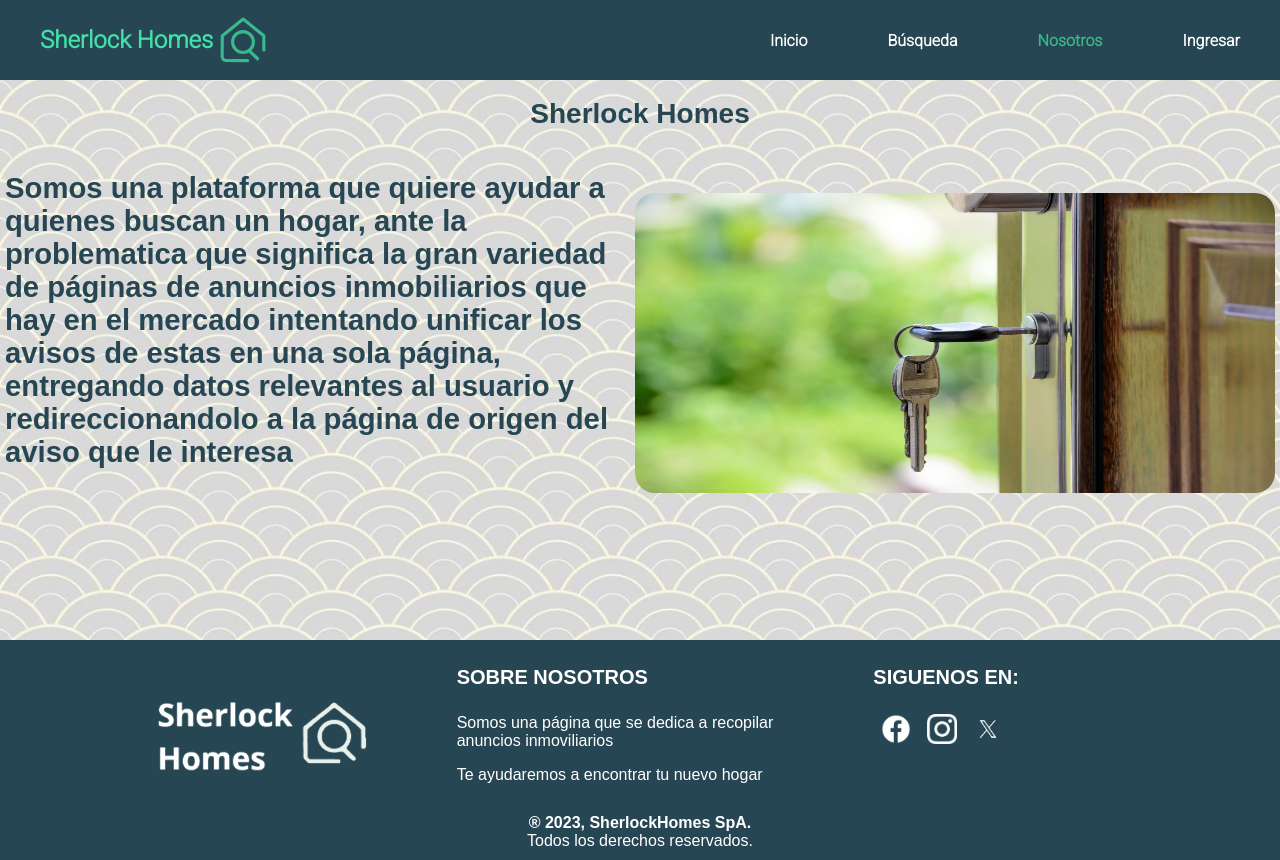
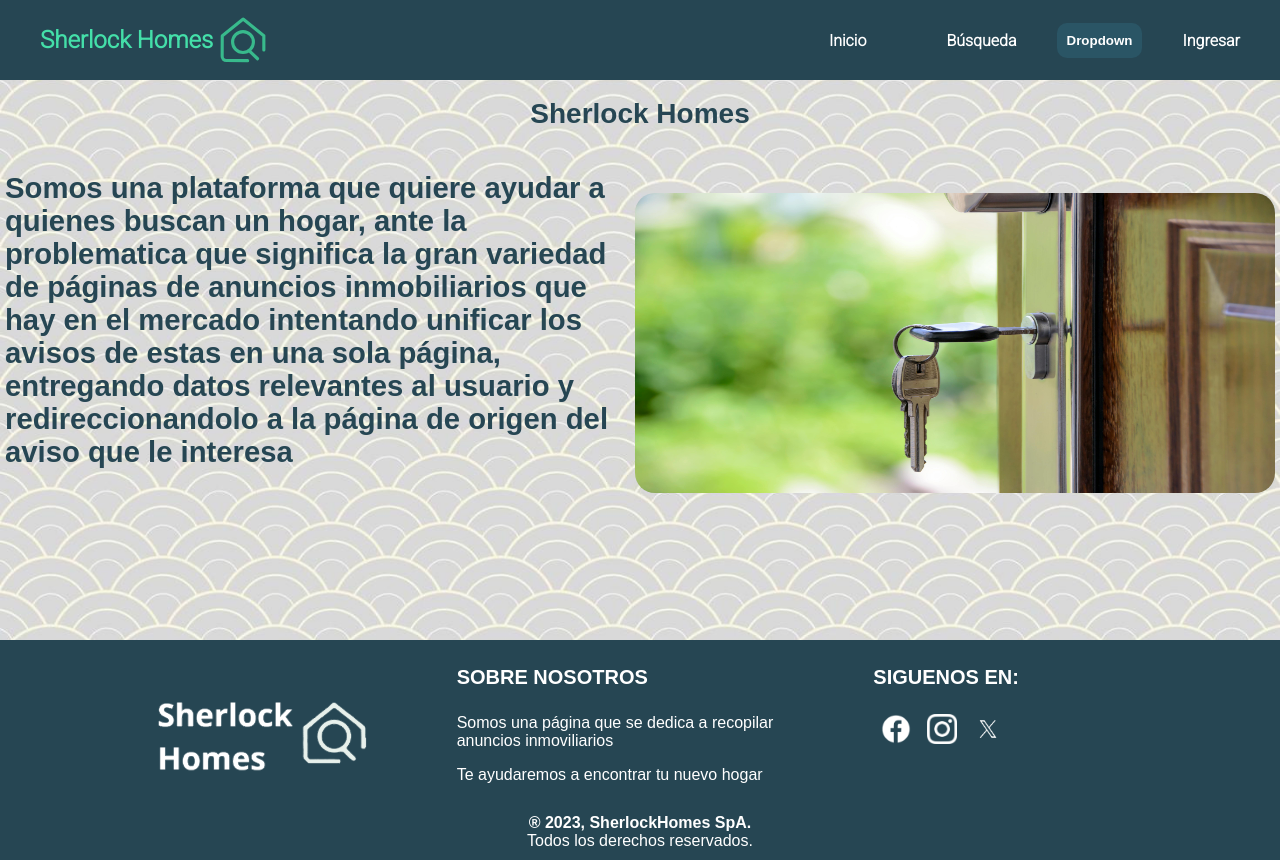
Before and after one commit to ElBugs99/Sherlock-Homes, a React (Create React App) app in the folder client/: page /Info in a window 1280 px wide. Built offline with nearby package versions, Linux system fonts and the light colour scheme; no server answers.

Commit message:
added dropdown

```diff
--- a/client/src/Components/UI/NavBar/NavBar.js
+++ b/client/src/Components/UI/NavBar/NavBar.js
@@ -4,7 +4,13 @@ import svgImage from '../../../assets/images/greenicon.svg';
 import { NavLink } from 'react-router-dom';
 import SearchBar from '../SearchBar/SearchBar';
 
-export default function NavBar({searchHidden}) {
+export default function NavBar({ searchHidden }) {
+
+  const [open, setOpen] = React.useState(false);
+
+  const handleOpen = () => {
+    setOpen(!open);
+  };
 
   return (
     <nav className='navBar'>
@@ -13,14 +19,32 @@ export default function NavBar({searchHidden}) {
           <div className='nav-logo'>Sherlock Homes</div>
           <img className='nav-icon' src={svgImage} alt="SVG" />
         </div>
-        <div className={searchHidden? 'hidden' : ''}>
+        <div className={searchHidden ? 'hidden' : ''}>
           <SearchBar />
         </div>
         <div className='nav-options'>
           <NavLink to='/' className='nav-option'>Inicio</NavLink >
           <NavLink to='/search' className='nav-option'>Búsqueda</NavLink>
-          <NavLink to='/Info' className='nav-option'>Nosotros</NavLink>
+
+          <div className="dropdown">
+            <button onClick={handleOpen}>Dropdown</button>
+            {open ? (
+              <ul className="menu">
+                <li className="menu-item">
+                  <NavLink to='/Info' className=''>Nosotros</NavLink>
+                </li>
+                <li className="menu-item">
+                  <NavLink to='#' className=''>Financiamiento</NavLink>
+                </li>
+                <li className="menu-item">
+                  <NavLink to='#' className=''>Mercado inmobiliario</NavLink>
+                </li>
+              </ul>
+            ) : null}
+          </div>
+
           <NavLink to='/login' className='nav-option'>Ingresar</NavLink>
+
         </div>
       </div>
     </nav>
--- a/client/src/Components/UI/NavBar/navBar.css
+++ b/client/src/Components/UI/NavBar/navBar.css
@@ -70,3 +70,54 @@
 .hidden {
     display: none;
 }
+
+/* dropdown */
+
+.dropdown {
+    position: relative;
+  }
+
+  button {
+    background-color: #2a5565;
+    color: white;
+    font-weight: 600;
+    height: 100%;
+    padding: 10px;
+    border-radius: 10px;
+    border: none;
+    outline: none;
+  }
+
+  .menu {
+    position: absolute;
+
+    list-style-type: none;
+    margin: 5px 0;
+    padding: 0;
+    width: 150px;
+    border-radius: 50px;
+  }
+
+  .menu > li {
+    margin: 0;
+
+    background-color: white;
+  }
+
+  .menu > li:hover {
+    background-color: lightgray;
+  }
+
+  .menu > li > button {
+    width: 100%;
+    height: 100%;
+    text-align: left;
+
+    background: none;
+    color: black;
+    border: none;
+    padding: 5px;
+    margin: 0;
+    font: inherit;
+    cursor: pointer;
+  }
```
